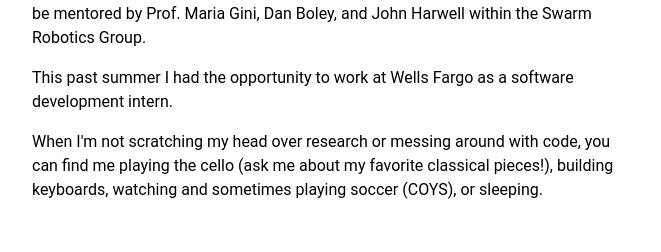
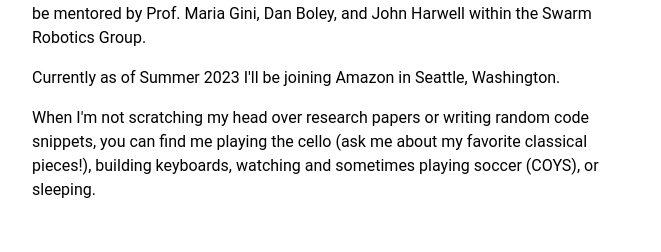
Before and after one commit to kooryan/kooryan.github.io, a Next.js app: page / in a window 1280 px wide. Shown: the part 927-1179 px from the top of the page, without its empty margins (304-965 px from the left). Built offline with nearby package versions, Linux system fonts and the light colour scheme.

Commit message:
about update

```diff
--- a/sections/about.js
+++ b/sections/about.js
@@ -10,11 +10,11 @@ export default function About() {
                 worked with Jaehyung Kim at KAIST and Yekyung Kim at Hyundai Motors. I am also fortunate to be mentored by Prof. Maria Gini, Dan Boley, and John Harwell within the Swarm Robotics Group.
             </p>
             <p>
-                This past summer I had the opportunity to work at Wells Fargo as a software development intern.
+                Currently as of Summer 2023 I'll be joining Amazon in Seattle, Washington.
             </p>
 
             <p>
-                When I'm not scratching my head over research or messing around with code, you can find me playing the cello (ask me about my
+                When I'm not scratching my head over research papers or writing random code snippets, you can find me playing the cello (ask me about my
                  favorite classical pieces!), building keyboards, watching and sometimes playing soccer (COYS), or sleeping.
             </p>
             {/* <a className="ca3-scroll-down-link ca3-scroll-down-arrow"></a> */}
```
